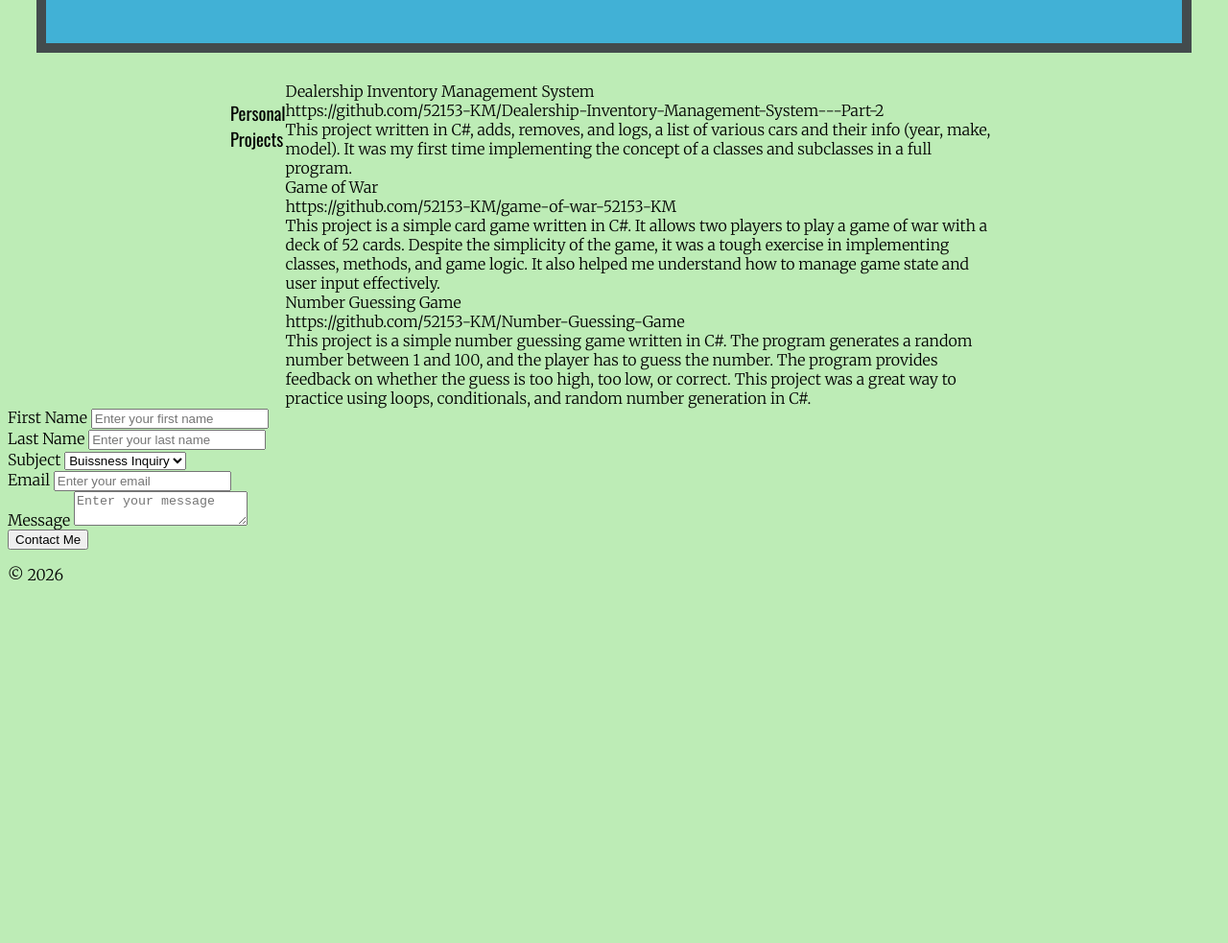
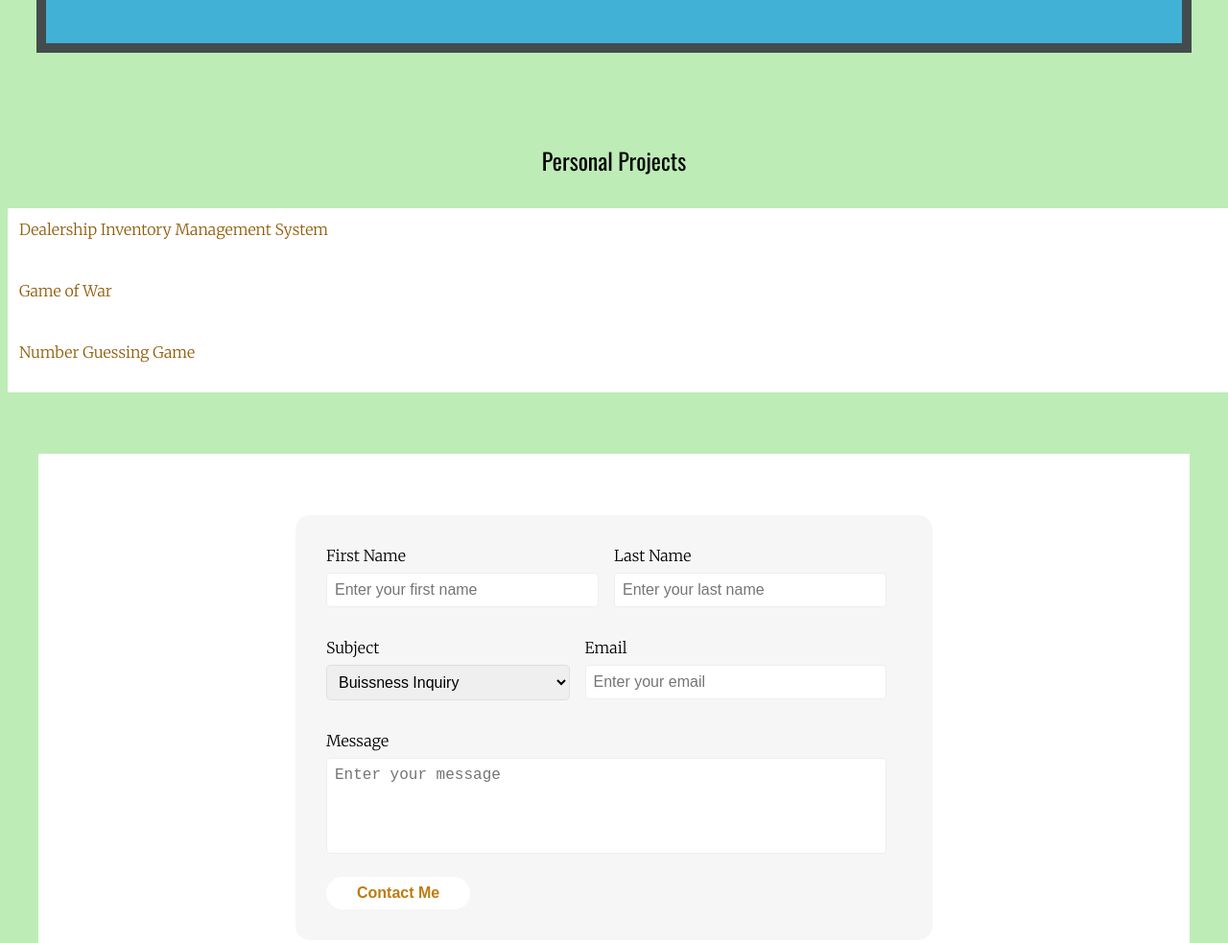
Before and after one commit to 52153-KM/Personal-Portfolio, a plain HTML site: page index.html in a window 1280 px wide. Shown: the part 519-1502 px from the top of the page at 96% size. Before the commit the page ends 1144 px from the top, so only its background shows below. Drawn offline with nearby package versions, Linux system fonts and the light colour scheme.

Commit message:
Events Update
Basically done, just need to do some finishing touches and adjustments with the styling

```diff
--- a/index.html
+++ b/index.html
@@ -19,12 +19,14 @@
             <div class="profile-banner">
                 <div id="name-and-face">
                     <img id="headshot" src="images/KM Photo.jpg" alt="selfie" width="150px" height="150px" />
-                    <h1><b>Kavin Muller's Portfolio</b><h1>
+                    <h1><b>Kavin Muller's Portfolio</b>
+                        <h1>
                 </div>
                 <div id="social-links">
                     <ul>
                         <li><a href="https://github.com/52153-KM" target="_blank">GitHub</a></li>
-                        <li><a href="https://www.linkedin.com/in/kavin-muller-b402371ab" target="_blank">LinkedIn</a></li>
+                        <li><a href="https://www.linkedin.com/in/kavin-muller-b402371ab" target="_blank">LinkedIn</a>
+                        </li>
                     </ul>
                 </div>
             </div>
@@ -36,13 +38,15 @@
                     <h2>About Me</h2>
                     <p>Kavin Muller is a software developer with experience in web development, database management, and
                         system design. He is passionate about creating efficient and scalable applications.
-                        Born and raised in central Utah. Kavin Muller grew up with a fascination centering around technology.
-                        Later on in life he discovered his love of software development and has pursued it ever since.</p>
+                        Born and raised in central Utah. Kavin Muller grew up with a fascination centering around
+                        technology.
+                        Later on in life he discovered his love of software development and has pursued it ever since.
+                    </p>
                 </div>
             </section>
 
             <section id="personal-projects">
-                <h3>Personal Projects</h3>
+                <h2>Personal Projects</h2>
                 <div id="projects"></div>
             </section>
 
@@ -51,12 +55,12 @@
                     <div class="input-row">
                         <div class="input-group">
                             <label for="first-name">First Name</label>
-                            <input id="first-name" type="text" placeholder="Enter your first name" required/>
+                            <input id="first-name" type="text" placeholder="Enter your first name" required />
                         </div>
 
                         <div class="input-group">
                             <label for="last-name">Last Name</label>
-                            <input id="last-name" type="text" placeholder="Enter your last name" required/>
+                            <input id="last-name" type="text" placeholder="Enter your last name" required />
                         </div>
                     </div>
 
@@ -72,23 +76,21 @@
 
                         <div class="input-group">
                             <label for="email">Email</label>
-                            <input id="email" type="email" placeholder="Enter your email" required/>
+                            <input id="email" type="email" placeholder="Enter your email" required />
                         </div>
                     </div>
 
                     <div class="input-group">
                         <label for="message">Message</label>
-                        <textarea
-                            id="message"
-                            name="message"
-                            placeholder="Enter your message"
-                            required
-                        ></textarea>
+                        <textarea id="message" name="message" placeholder="Enter your message" required></textarea>
                     </div>
                     <button>Contact Me</button>
                 </form>
             </section>
         </main>
-        <footer><p>&#169 2026</p></footer>
+        <footer>
+            <p>&#169 2026</p>
+        </footer>
     </body>
+
     </html>
--- a/index.js
+++ b/index.js
@@ -1,18 +1,18 @@
 const projectItems = [
 	{
 		Title: "Dealership Inventory Management System",
-		URL: "https://github.com/52153-KM/Dealership-Inventory-Management-System---Part-2",
+		URL: document.createElement("button"),
 		Text: "This project written in C#, adds, removes, and logs, a list of various cars and their info (year, make, model). It was my first time implementing the concept of a classes and subclasses in a full program. ",
 	},
 	{
 		Title: "Game of War",
-		URL: "https://github.com/52153-KM/game-of-war-52153-KM",
+		URL: document.createElement("button"),
 		Text: "This project is a simple card game written in C#. It allows two players to play a game of war with a deck of 52 cards. Despite the simplicity of the game, it was a tough exercise in implementing classes, methods, and game logic. It also helped me understand how to manage game state and user input effectively.",
 	},
 	{
 		Title: "Number Guessing Game",
-		URL: "https://github.com/52153-KM/Number-Guessing-Game",
-		Text: "This project is a simple number guessing game written in C#. The program generates a random number between 1 and 100, and the player has to guess the number. The program provides feedback on whether the guess is too high, too low, or correct. This project was a great way to practice using loops, conditionals, and random number generation in C#.",
+		URL: document.createElement("button"),
+		Text: "This project is a simple number guessing game written in C#. The program 	generates a random number between 1 and 100, and the player has to guess the number. The program provides feedback on whether the guess is too high, too low, or correct. This project was a great way to practice using loops, conditionals, and random number generation in C#.",
 	},
 ];
 
@@ -20,29 +20,43 @@ const projectDiv = document.getElementById("projects");
 
 projectItems.forEach((projectItems) => {
 	const projectTitle = projectItems.Title;
+	const projectText = projectItems.Text;
 	const projectURL = projectItems.URL;
-	const projectText = projectItems.Text;
 
 	const titleDiv = document.createElement("div");
 	titleDiv.classList.add("project-title");
 	titleDiv.textContent = projectTitle;
 
-	const urlDiv = document.createElement("div");
-	urlDiv.classList.add("project-url");
-	urlDiv.textContent = projectURL;
-
 	const textDiv = document.createElement("div");
 	textDiv.classList.add("project-text");
 	textDiv.textContent = projectText;
 
-	titleDiv.appendChild(urlDiv);
+	const linkButton = document.createElement("div");
+	linkButton.classList.add("link-button");
+	linkButton.textContent = projectURL.textContent = "GitHub";
+
+	titleDiv.appendChild(textDiv);
+
+	textDiv.appendChild(linkButton);
 
 	titleDiv.addEventListener("click", () => {
 		titleDiv.classList.toggle("active");
-		urlDiv.classList.toggle("active");
+		textDiv.classList.toggle("active");
+		linkButton.classList.toggle("active");
 	});
 
-	urlDiv.appendChild(textDiv);
+	linkButton.addEventListener("click", () => {
+		if (projectItems.Title === "Dealership Inventory Management System") {
+			window.open(
+				"https://github.com/52153-KM/Dealership-Inventory-Management-System---Part-2",
+				"_blank",
+			);
+		} else if (projectItems.Title === "Game of War") {
+			window.open("https://github.com/52153-KM/game-of-war-52153-KM", "_blank");
+		} else if (projectItems.Title === "Number Guessing Game") {
+			window.open("https://github.com/52153-KM/Number-Guessing-Game", "_blank");
+		}
+	});
 
 	projectDiv.appendChild(titleDiv);
 });
--- a/styles.css
+++ b/styles.css
@@ -3,7 +3,7 @@ body {
 	font-optical-sizing: auto;
 	font-weight: 300;
 	font-style: normal;
-    background-color: #BDECB6;
+	background-color: #bdecb6;
 }
 
 h1,
@@ -19,7 +19,6 @@ header {
 	position: relative;
 	top: 0px;
 	display: flex;
-    flex-direction: row;
 	justify-content: center;
 }
 
@@ -27,14 +26,14 @@ header {
 	position: relative;
 	top: 10px;
 	width: 100%;
-	max-width: 30%;
+	max-width: auto;
 	max-height: 50px;
 	margin: 30px;
 	padding: 70px;
 	display: flex;
 	justify-content: space-evenly;
 	background-color: #f8fa74;
-    border: 10px solid #434B4D;
+	border: 10px solid #434b4d;
 }
 
 #name-and-face {
@@ -69,7 +68,7 @@ header {
 }
 
 #social-links ul li a:hover {
-    color: #0000EE;
+	color: #0000ee;
 	text-decoration: underline;
 }
 
@@ -78,9 +77,9 @@ header {
 	display: block;
 	width: auto;
 	height: auto;
-    background-color:  #41b1d6;
+	background-color: #41b1d6;
 	margin: 30px;
-    border: 10px solid #434B4D;
+	border: 10px solid #434b4d;
 	padding: 30px;
 	justify-content: center;
 }
@@ -95,10 +94,162 @@ header {
 }
 
 #personal-projects {
+	padding: 4rem 0;
+}
+
+#personal-projects h2 {
+	margin: 0rem auto 2rem auto;
+	max-width: 800px;
+	text-align: center;
+}
+
+.project-Title {
+	/* Fix later */
+	background-color: #ffffff;
+	/* Fix later */
+	color: #915d0a;
+	cursor: pointer;
+	padding: 12px;
+	width: 100%;
+	border: none;
+	text-align: left;
+	outline: none;
+	font-size: 16px;
+	transition: background-color 0.3s ease;
+}
+
+.project-Title:hover {
+	/* Fix later */
+	background-color: #f6f6f6;
+	/* Fix later */
+	color: #be7b0f;
+}
+
+.project-Title.active {
+	/* Fix later */
+	color: #be7b0f;
+	/* Fix later */
+	font-weight: bold;
+}
+
+.project-Text {
+	max-height: 0;
+	overflow: hidden;
+	transition: max-height 0.25s ease;
+	/* Fix later */
+	background-color: #ffffff;
+	font-weight: 300;
+	margin: 10px;
+}
+
+.project-Text.active {
+	max-height: 200px;
+}
+
+/*Addd new styling*/
+#contact {
+	background: #ffffff;
+	padding: 4rem 0;
 	display: flex;
 	justify-content: center;
-    max-width: 800px;
+	align-items: center;
+	max-width: 1200px;
 	margin: 0 auto;
 }
 
-/*Bookmark
+#contact form {
+	flex-grow: auto;
+	max-width: 600px;
+	margin: 0 auto;
+	width: 100%;
+	height: 100%;
+	padding: 2rem;
+	border-radius: 15px;
+	background-color: #f6f6f6;
+}
+
+#contact form h2 {
+	margin: 0;
+	margin-bottom: 2rem;
+}
+
+.input-row {
+	display: flex;
+	margin-bottom: 2rem;
+	width: 100%;
+}
+
+.input-group {
+	flex-grow: 1;
+	margin-right: 1rem;
+	display: flex;
+	flex-direction: column;
+}
+
+.input-group label {
+	margin-bottom: 0.5rem;
+}
+
+.input-group input {
+	padding: 0.5rem;
+	border: 1px solid #00000011;
+	border-radius: 5px;
+	font-size: 1rem;
+}
+
+.input-group input:focus {
+	outline: none;
+	border-color: #be7b0f;
+}
+
+.input-group select {
+	padding: 0.5rem;
+	border: 1px solid #00000011;
+	border-radius: 5px;
+	font-size: 1rem;
+}
+
+.input-group select:focus {
+	outline: none;
+	border-color: #be7b0f;
+}
+
+.input-group textarea {
+	padding: 0.5rem;
+	border: 1px solid #00000011;
+	border-radius: 5px;
+	height: 100px;
+	font-size: 1rem;
+	resize: none;
+}
+
+.input-group textarea:focus {
+	outline: none;
+	border-color: #be7b0f;
+}
+
+form button {
+	border: none;
+	border-radius: 50px;
+	padding: 0.5rem 2rem;
+	background: #ffffff;
+	color: #be7b0f;
+	font-size: 1rem;
+	font-weight: bold;
+	margin-top: 1.5rem;
+	cursor: pointer;
+	transition: all 0.2s ease-in-out;
+}
+
+form button:hover {
+	color: #ffffff;
+	background-color: #be7b0f;
+}
+
+footer {
+	background: #f6f6f6;
+	padding: 2rem 0;
+	display: flex;
+	justify-content: center;
+	align-items: center;
+}
```
Lines whose indentation alone changed are shown as unchanged.
